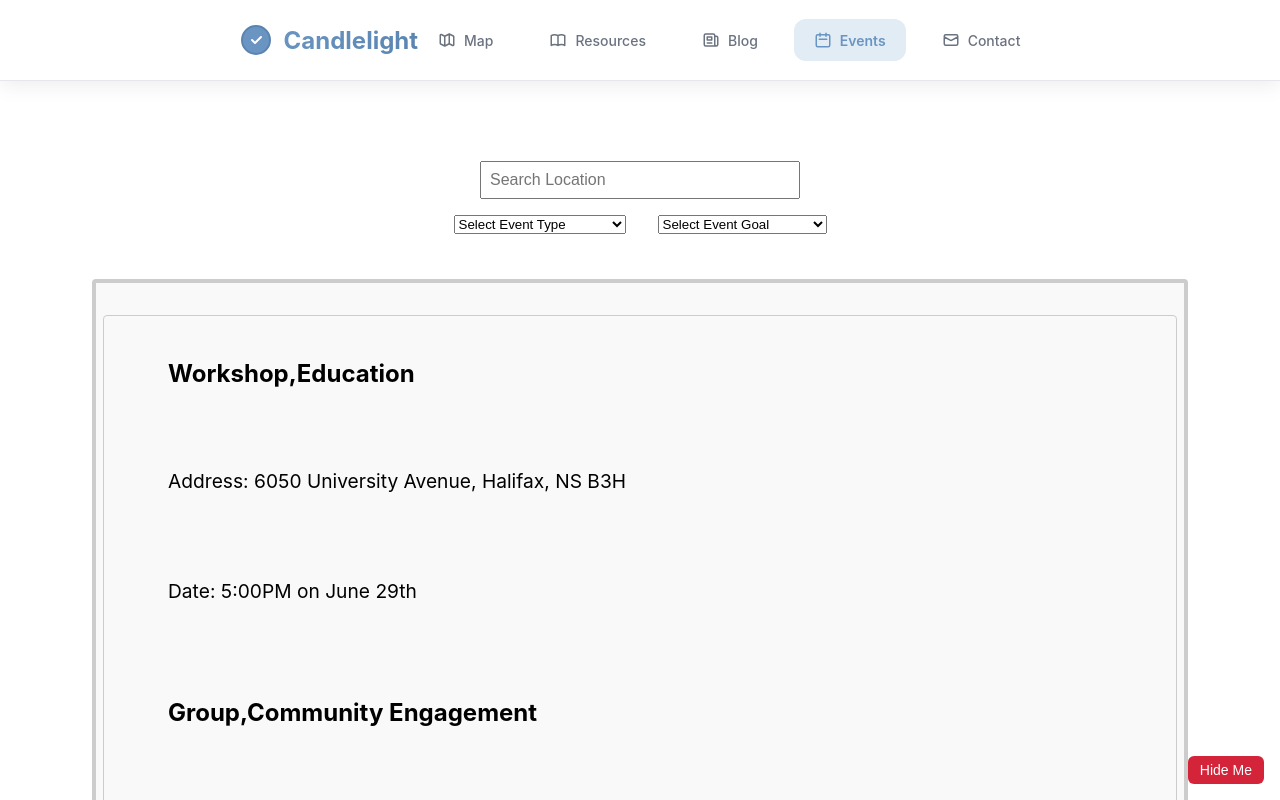
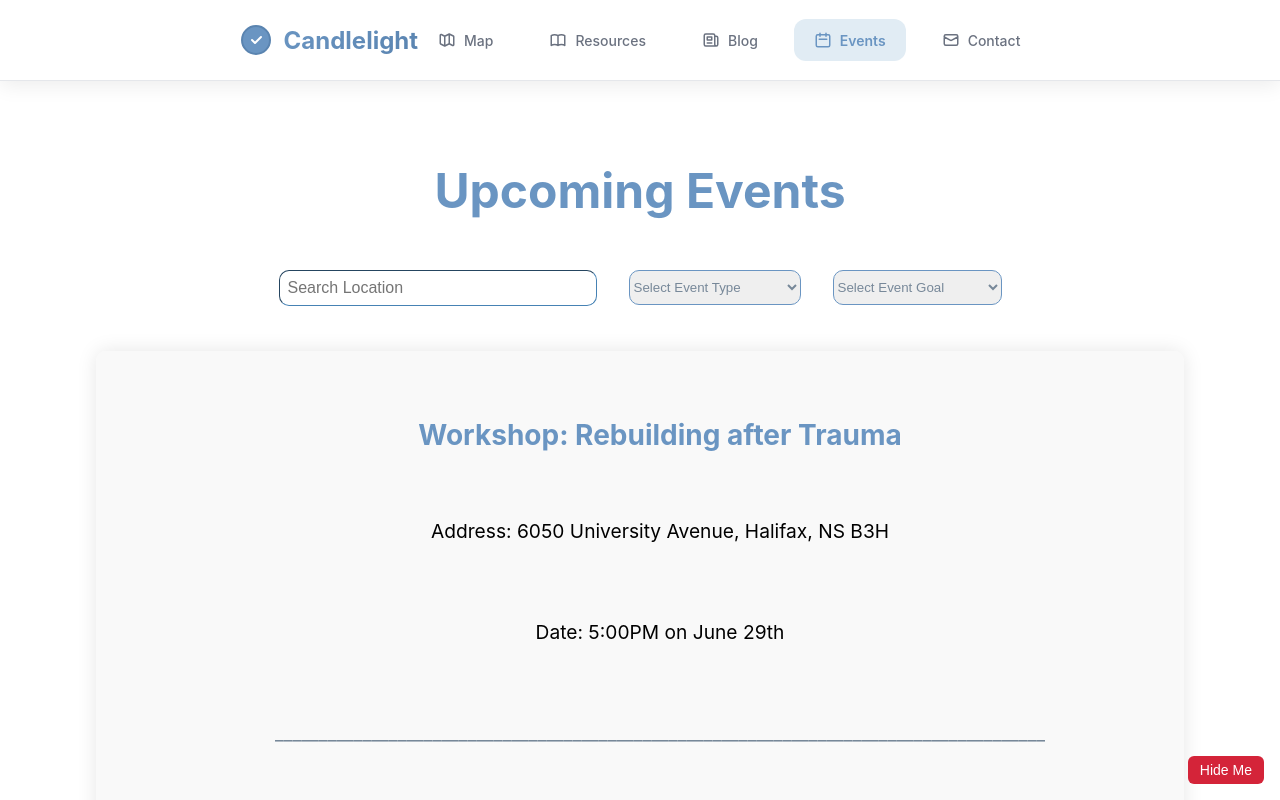
Before and after one commit to M-Vietinghoff/WSHAwarenessWebsite, a React (Create React App) app in the folder my-app/: page /UpcomingEvents in a window 1280 px wide. Shown: the top 800 px of the page. Built offline with nearby package versions, Linux system fonts and the light colour scheme.

Commit message:
Style Upcoming Events page to match Everything else

```diff
--- a/my-app/src/index.css
+++ b/my-app/src/index.css
@@ -17,6 +17,7 @@ code {
   align-items: center;
 }
 .EventsContainer{
+
   display: flex;
   flex-direction: column;
   align-items: center;
@@ -26,28 +27,30 @@ code {
   padding: 2rem;
   gap: 2rem;
   margin: 0 auto;
-  border: 4px solid #ccc;
-  border-radius: 4px;
+
   background-color: #f9f9f9;
+  box-shadow: 0 0 20px rgba(0, 0, 0, 0.1);
+
+  border-radius: 10px;
 
 }
 
 .allEvents {
   width: 100%;
-  padding: 1.5rem;
+  padding: 1rem;
   font-size: 1.2rem;
-  border: 1px solid #ccc;
-  border-radius: 4px;
+
   background-color: #f9f9f9;
 }
 
 .Name {
    font-weight: bold;
-   font-size: 1.5rem;
+   font-size: 1.75rem;
+   color: #6a95c2;
 }
 
 li {
-  margin: 10px 0;
+  margin: 1px 0;
   min-height: 100px;
   list-style-type: none;
 }
@@ -73,4 +76,30 @@ li {
 }
 .upcomingEventsWrapper {
   padding-top: 80px;
+  text-align: center;
 }
+.keywordDropdown {
+  height: 35px;
+  border-width: 1px;
+  border-color: #6a95c2;
+  border-radius: 10px;
+  color: lightslategray;
+
+}
+.searchInput {
+  border-width: 1px;
+  border-color: steelblue;
+  border-radius: 10px;
+  color: lightslategray;
+}
+.line {
+  color: lightslategray;
+}
+.EventsTitle{
+  font-weight: bold;
+  font-size: 3rem;
+  color: #6a95c2;
+  margin: 0 auto;
+  width: fit-content;
+  padding-bottom: 50px;
+}
--- a/my-app/src/pages/UpcomingEvents.jsx
+++ b/my-app/src/pages/UpcomingEvents.jsx
@@ -43,11 +43,11 @@ export default function UpcomingEvents() {
 
       //Wrapper for all blocks for styling
       <div className="upcomingEventsWrapper">
-
+        <h1 className="EventsTitle">Upcoming Events</h1>
       <div className="EventSearch">
-        <input type="text" placeholder="Search Location" className="searchInput" />
 
         <div className="searchRow">
+          <input type="text" placeholder="Search Location" className="searchInput" />
 
           {/* Search by keyword by event type and */}
           <select className="keywordDropdown border p-2 rounded" value={selectedKeyword} onChange={(e) => setSelectedKeyword(e.target.value)} >
@@ -74,29 +74,36 @@ export default function UpcomingEvents() {
            <div className="EventsContainer">
           <div className="allEvents">
           <ul onClick={() => scrollSection(Event1)} ref={Event1} className="Event1" style={{ display: isEventVisible("Event1") ? "block" : "none" }}>
-            <li className="Name">Workshop,Education</li>
+            <li className="Name">Workshop: Rebuilding after Trauma</li>
             <li className="Address1">Address: 6050 University Avenue, Halifax, NS B3H</li>
             <li className="Date1">Date: 5:00PM on June 29th</li>
+            <li className="line">________________________________________________________________________________________</li>
           </ul>
           <ul onClick={() => scrollSection(Event2)} ref={Event2} className="Event2" style={{ display: isEventVisible("Event2") ? "block" : "none" }}>
-            <li className="Name">Group,Community Engagement</li>
+            <li className="Name">Trauma Charity Fundraiser</li>
             <li className="Address1">Address: 6050 University Avenue, Halifax, NS B3H</li>
             <li className="Date1">Date: 8:00PM on June 29th</li>
+            <li className="line">________________________________________________________________________________________</li>
           </ul>
           <ul onClick={() => scrollSection(Event3)} ref={Event3} className="Event3" style={{ display: isEventVisible("Event3") ? "block" : "none" }}>
-            <li className="Name">Lecture,Education</li>
+            <li className="Name">Trauma 101: How to Tell Family Members </li>
             <li className="Address1">Address: 6050 University Avenue, Halifax, NS B3H</li>
             <li className="Date1">Date: 10:00PM on June 29th</li>
+            <li className="line">________________________________________________________________________________________</li>
+
           </ul>
           <ul onClick={() => scrollSection(Event4)} ref={Event4} className="Event4" style={{ display: isEventVisible("Event4") ? "block" : "none" }}>
-            <li className="Name">Workshop,Support</li>
+            <li className="Name">Workshop: How to Support a friend through Workplace Harrasement</li>
             <li className="Address1">Address: 6050 University Avenue, Halifax, NS B3H</li>
             <li className="Date1">Date: 11:00PM on June 29th</li>
+            <li className="line">________________________________________________________________________________________</li>
+
           </ul>
           <ul onClick={() => scrollSection(Event5)} ref={Event5} className="Event5" style={{ display: isEventVisible("Event5") ? "block" : "none" }}>
-            <li className="Name">Lecture, Community</li>
+            <li className="Name">How communities protect Perpetrators in the Workplace</li>
             <li className="Address1">Address: 6050 University Avenue, Halifax, NS B3H</li>
             <li className="Date1">Date: 12:00PM on June 29th</li>
+            <li className="line">________________________________________________________________________________________</li>
            </ul>
         </div>
         </div>
```
